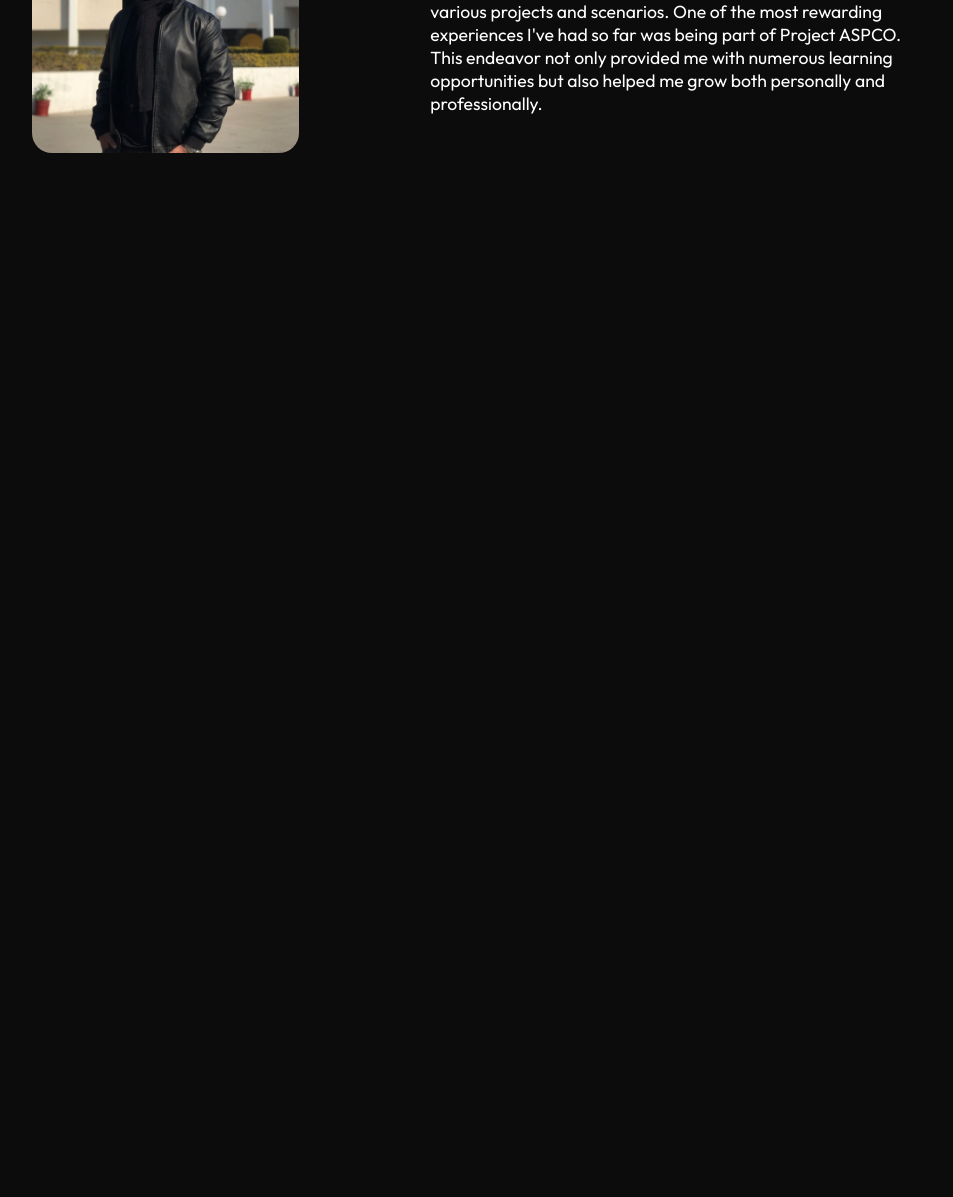
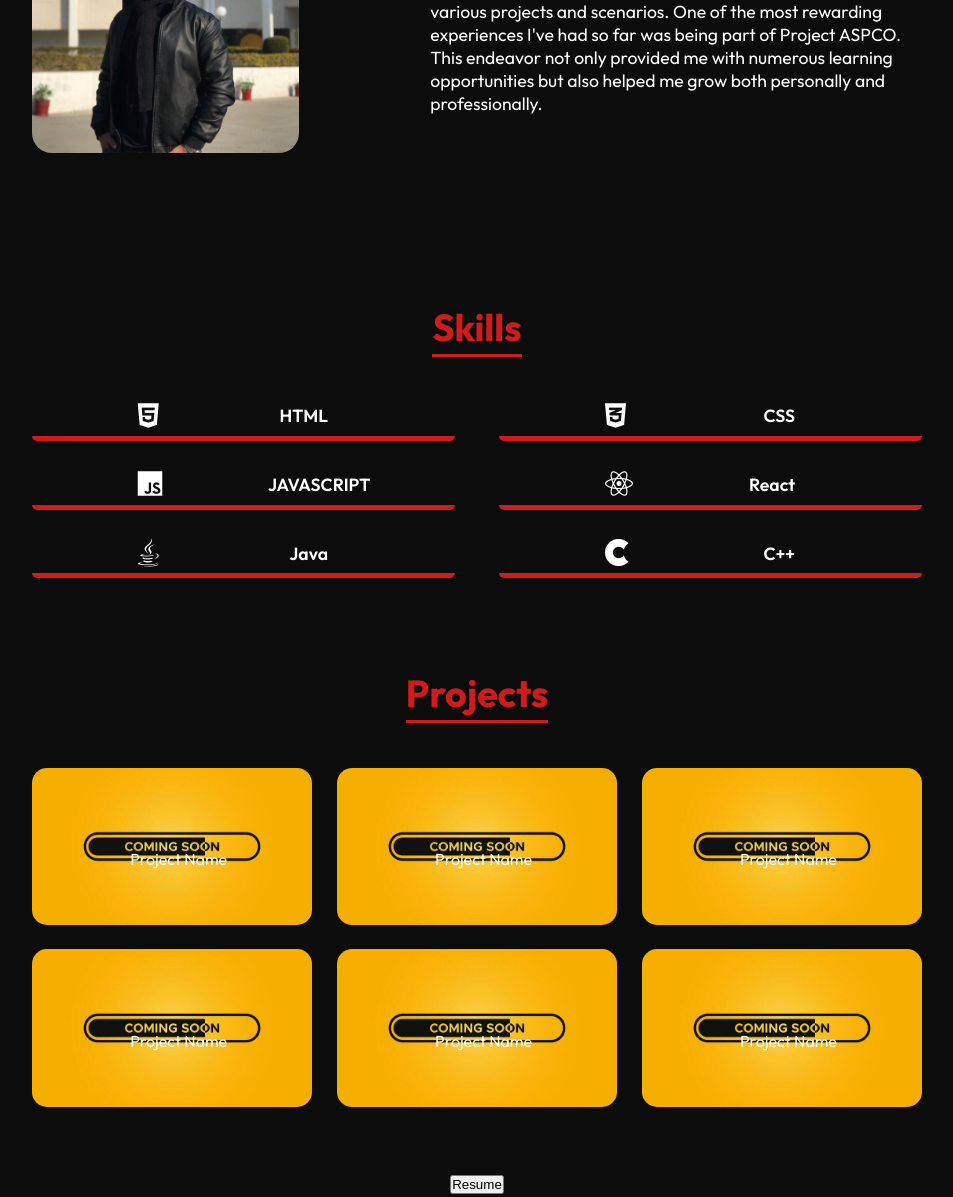
Before and after one commit to PERPELEX/CodSoft, a plain HTML site: page Portfolio/index.html in a window 1280 px wide. Shown: the part 980-2177 px from the top of the page, without its empty margins (163-1116 px from the left). Before the commit the page ends 1280 px from the top, so only its background shows below. Drawn offline with Linux system fonts and the light colour scheme.

Commit message:
add projects
Projects added

```diff
--- a/Portfolio/index.html
+++ b/Portfolio/index.html
@@ -55,6 +55,49 @@
                 </div>
             </section>
 
+            <section class="skills">
+                <h2>Skills</h2>
+                <div class="skill-grid">
+                    <div>
+                        <i class="fab fa-html5"></i>
+                        <p>HTML</p>
+                    </div>
+                    <div>
+                        <i class="fab fa-css3-alt"></i>
+                        <p>CSS</p>
+                    </div>
+                    <div>
+                        <i class="fab fa-js"></i>
+                        <p>JAVASCRIPT</p>
+                    </div>
+                    <div>
+                        <i class="fab fa-react"></i>
+                        <p>React</p>
+                    </div>
+                    <div>
+                        <i class="fab fa-java"></i>
+                        <p>Java</p>
+                    </div>
+                    <div>
+                        <i class="fab fa-cuttlefish"></i>
+                        <p>C++</p>
+                    </div>
+                </div>
+            </section>
+
+            <section class="projects">
+                <h2>Projects</h2>
+                <div class="project-grid">
+                    <a><div><img src="./images/proj.jpg"/><p>Project Name</p></div></a>
+                    <a><div><img src="./images/proj.jpg"/><p>Project Name</p></div></a>
+                    <a><div><img src="./images/proj.jpg"/><p>Project Name</p></div></a>
+                    <a><div><img src="./images/proj.jpg"/><p>Project Name</p></div></a>
+                    <a><div><img src="./images/proj.jpg"/><p>Project Name</p></div></a>
+                    <a><div><img src="./images/proj.jpg"/><p>Project Name</p></div></a>
+                </div>
+                <button>Resume</button>
+            </section>
+
         </main>
 
         <footer>
--- a/Portfolio/style.css
+++ b/Portfolio/style.css
@@ -208,3 +208,114 @@ hr{
     font-weight: normal;
     padding: 10px 0;
 }
+
+.skills{
+    display: flex;
+    flex-direction: column;
+    justify-content: space-between;
+    align-items: center;
+    width: 100%;
+    height: auto;
+    padding: 0 15.25%;
+    margin: 8% 0;
+    color: white;
+    font-family: 'Outfit', 'Roboto', sans-serif;
+}
+
+.skills h2{
+    font-size: 2.35rem;
+    font-weight: 725;
+    text-wrap: nowrap;
+    padding: 3px 0;
+    color: #cf1b1b;
+    border-bottom: 3.5px solid #cf1b1b;
+}
+
+.skill-grid{
+    display: grid;
+    grid-template-columns: repeat(2, 1fr);
+    column-gap: 5%;
+    row-gap: 25%;
+    width: 100%;
+    height: auto;
+    padding: 5% 0;
+}
+
+.skill-grid div{
+    display: flex;
+    flex-direction: row;
+    justify-content: space-between;
+    align-items: center;
+    width: 100%;
+    height: auto;
+    padding-bottom: 1.5%;
+    border-bottom: 5px solid #cf1b1b;
+    border-radius: 5px;
+    transition: ease-in-out 0.15s;
+}
+
+.skill-grid div:hover{
+    border-bottom: 5px solid #a00f0f;
+    transform: scale(1.05);
+}
+
+.skill-grid i{
+    font-size: 1.75rem;
+    padding-left: 25% ;
+}
+
+.skill-grid p{
+    font-size: 1.1rem;
+    font-weight: 600;
+    padding: 0 30% 0 25%;
+}
+
+.projects{
+    display: flex;
+    flex-direction: column;
+    justify-content: flex-end;
+    align-items: center;
+    width: 100%;
+    height: auto;
+    padding: 0 15.25%;
+    margin: 8% 0;
+    color: white;
+    font-family: 'Outfit', 'Roboto', sans-serif;
+}
+
+.projects h2{
+    font-size: 2.35rem;
+    font-weight: 725;
+    text-wrap: nowrap;
+    padding: 3px 0;
+    color: #cf1b1b;
+    border-bottom: 3.5px solid #cf1b1b;
+}
+
+.project-grid{
+    display: grid;
+    grid-template-columns: repeat(3, 1fr);
+    column-gap: 25px;
+    width: 100%;
+    height: auto;
+    padding: 5% 0;
+}
+
+.project-grid div{
+    width: 100%;
+    height: auto;
+    height: auto;
+}
+
+.project-grid img{
+    width: 100%;
+    height: auto;
+    border-radius: 15px;
+}
+
+.project-grid p{
+    width: 100%;
+    padding: 0 0 0 35% ;
+    position: relative;
+    top: -80px;
+}
```
Also changed, not shown: Portfolio/images/proj.jpg (added).
